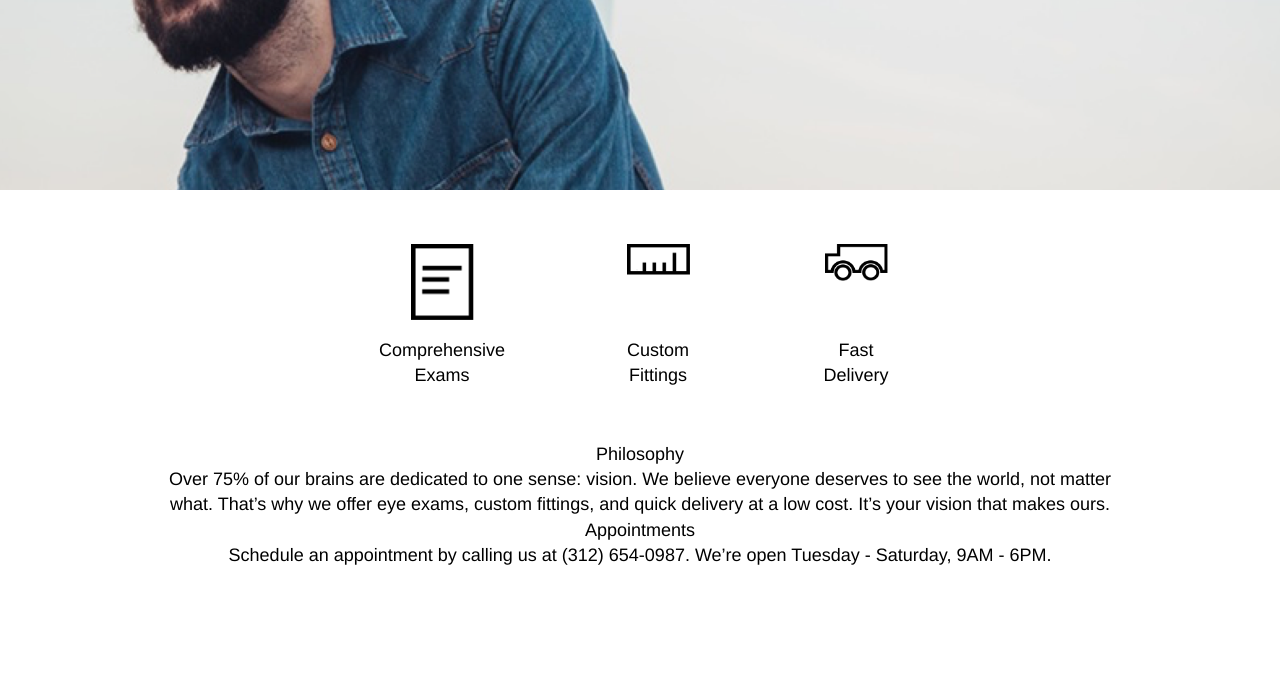
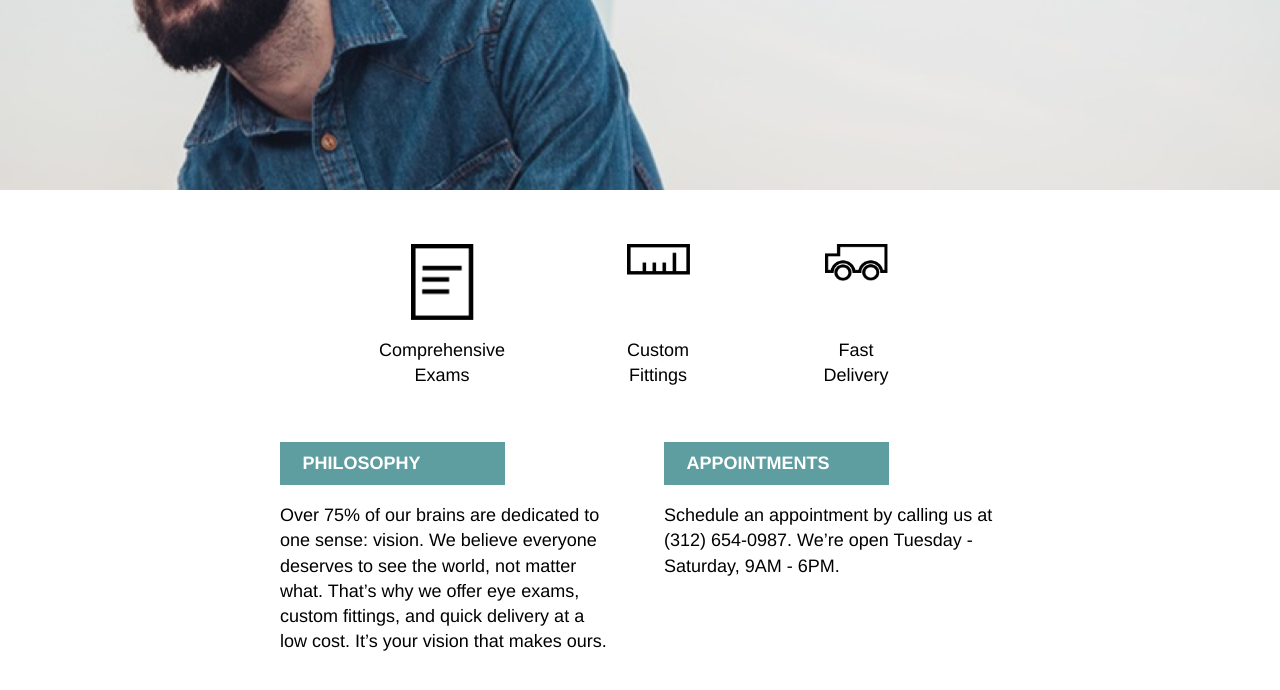
Before and after one commit to 1mauricio4/Tortoiseshell-Optics, a plain HTML site: page index.html in a window 1280 px wide. Shown: the part 368-1058 px from the top of the page. Before the commit the page ends 936 px from the top, so only its background shows below. Drawn offline with Linux system fonts and the light colour scheme.

Commit message:
Add css styling to information.

```diff
--- a/resources/css/style.css
+++ b/resources/css/style.css
@@ -108,3 +108,48 @@ ul.nav-2 {
   width: 3.5rem;
   height: auto;
 }
+
+/******   Information   ******/
+.information {
+  width: 100%;
+  height: auto;
+  display: flex;
+  justify-content: center;
+  align-items: flex-start;
+  margin: auto auto 5rem auto;
+}
+
+.info {
+  width: 35%;
+  height: auto;
+  display: flex;
+  flex-direction: column;
+  justify-content: center;
+  align-items: flex-start ;
+}
+
+.info.philosophy {
+  margin-right: 5%;
+}
+
+.title {
+  background-color: cadetblue;
+  width: 10rem;
+  height: auto;
+  display: flex;
+  justify-content: flex-start;
+  align-items: center;
+  padding: .5rem 1.25rem;
+}
+
+.title span {
+  font-size: 1rem;
+  color: white;
+  font-weight: bold;
+  text-transform: uppercase;
+}
+
+.info p {
+  text-align: left;
+  margin-top: 1rem;
+}
```
